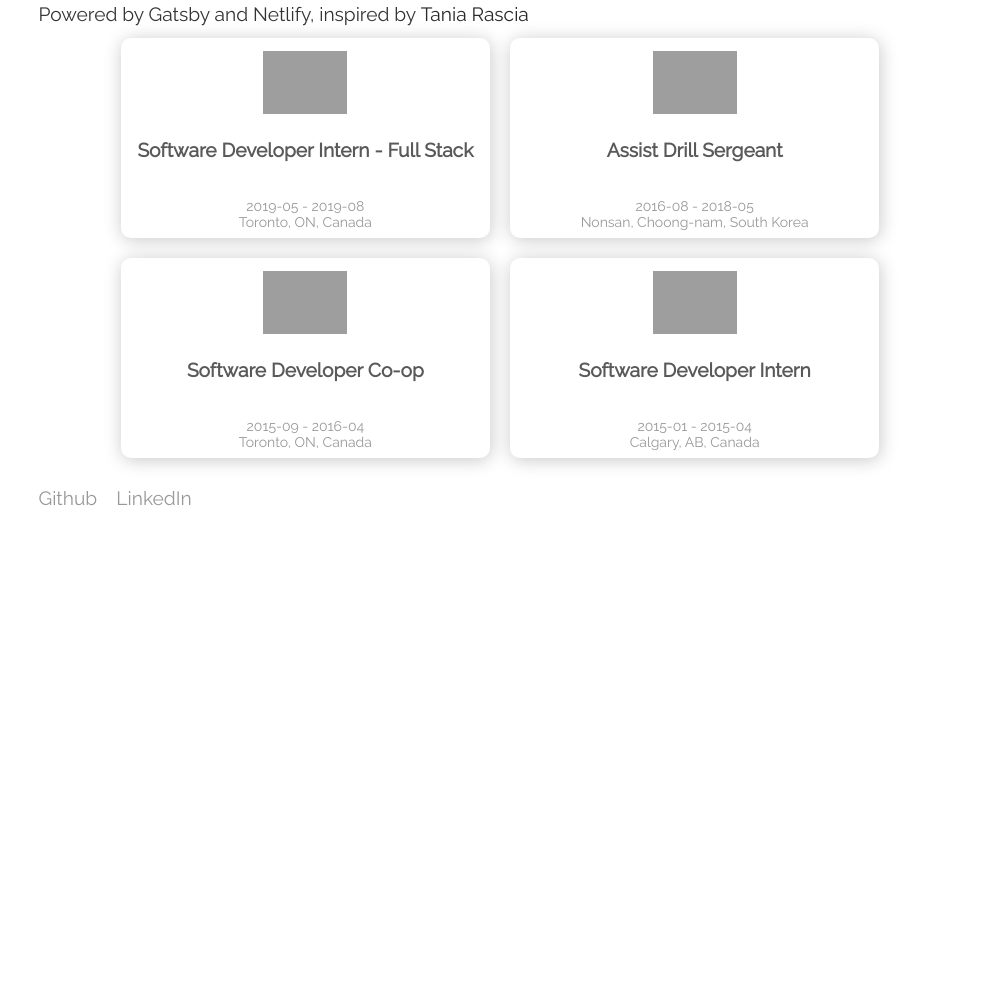
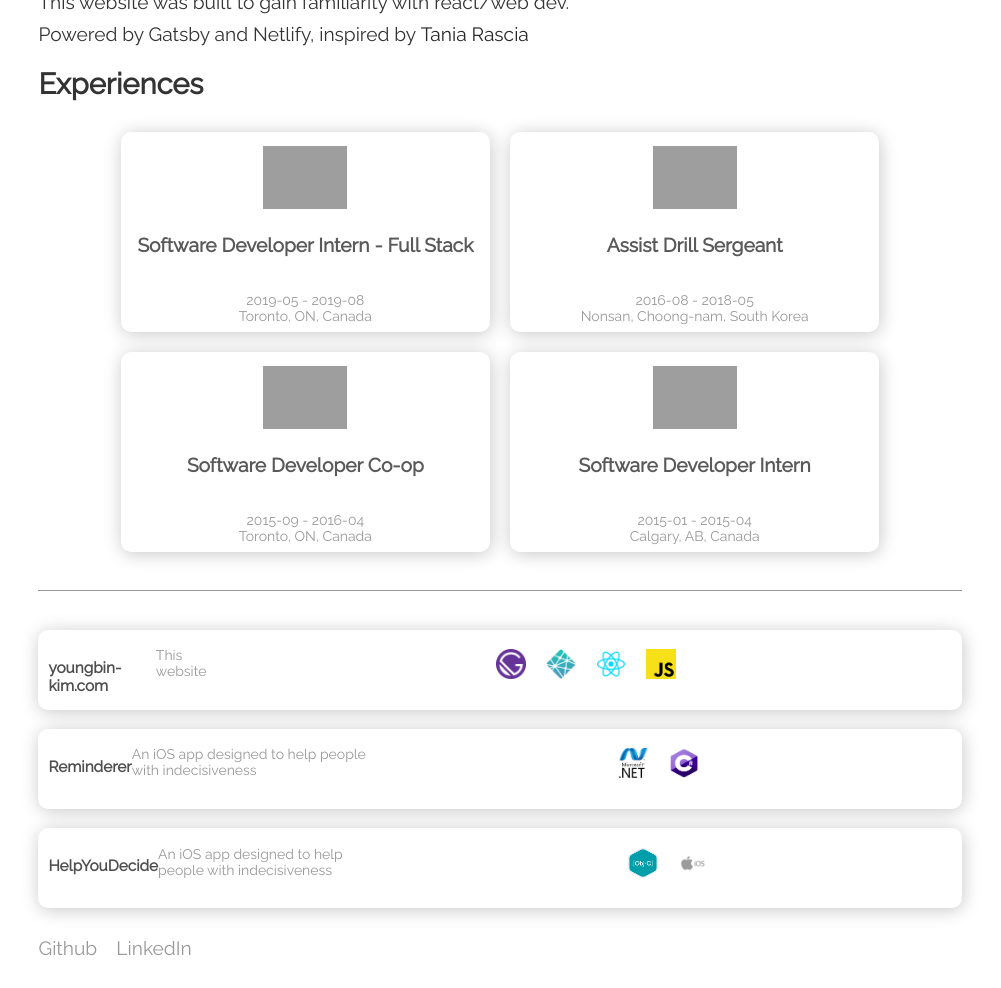
Before and after one commit to lyakyb/youngbin-kim.com, a Gatsby site: page / in a window 1280 px wide. Shown: the part 287-1275 px from the top of the page, without its empty margins (140-1141 px from the left). Before the commit the page ends 825 px from the top, so only its background shows below. Built offline with nearby package versions, Linux system fonts and the light colour scheme; Gatsby itself is replaced by a stand-in of ours; grey boxes are pictures that could not be loaded; a web font is replaced by a local one.

Commit message:
add new icons, update experiences list and rename some components and files

```diff
--- a/src/components/ExperienceList.js
+++ b/src/components/ExperienceList.js
@@ -1,14 +1,21 @@
 import React from "react"
-import Card from "./Card"
+import WorkExperienceCard from "./cards/WorkExperienceCard"
+import ProjectExperienceCard from './cards/ProjectExperienceCard'
 
 export default class ExperienceList extends React.Component {
   render() {
-    const { experiences } = this.props
+    const { workExperiences, projectExperiences } = this.props
     return (
       <div className="experience">
-        <div className="flex-grid">
-          {experiences.reverse().map(experience => {
-            return <Card data={experience} key={experience.company} />
+        <div className="work-flex-grid">
+          {workExperiences.reverse().map(workExperience => {
+            return <WorkExperienceCard data={workExperience} key={workExperience.company} />
+          })}
+        </div>
+        <div className="divider"/>
+        <div className="project-flex-grid">
+          {projectExperiences.reverse().map(projectExperience => {
+            return <ProjectExperienceCard data={projectExperience} key={projectExperience.name} />
           })}
         </div>
       </div>
--- /dev/null
+++ b/src/components/cards/ProjectExperienceCard.js
@@ -0,0 +1,23 @@
+import React from "react"
+import { ImageForFileName } from "../../helpers/imageProvider"
+
+export default class ProjectExperienceCard extends React.Component {
+  render() {
+    const { name, description, techStack, type, link } = this.props.data
+    const techStacks = techStack.map(tech => {
+      return <img src={ImageForFileName(tech)} key={tech} />
+    })
+
+    return (
+      <div className="project-card">
+        <div className="title">
+          <a href={link} target="_blank">
+            {name}
+          </a>
+        </div>
+        <div className="description">{description}</div>
+        <div className="tech-stack">{techStacks}</div>
+      </div>
+    )
+  }
+}
--- a/src/components/Card.js
+++ b/src/components/cards/WorkExperienceCard.js
@@ -1,19 +1,18 @@
 import React from "react"
-import { ImageForFileName } from "../helpers/imageProvider"
+import { ImageForFileName } from "../../helpers/imageProvider"
 
-export default class Card extends React.Component {
+export default class WorkExperienceCard extends React.Component {
 
   render() {
     const { img, position, startDate, endDate, location, techStack, description } = this.props.data
     const techStacks = techStack.map(tech => {
-      const img = ImageForFileName(tech)
       return <img src={ImageForFileName(tech)} key={tech} />
     });
 
     return (
-      <div className="card">
-        <div className="card-container">
-          <div className="card-front">
+      <div className="work-card">
+        <div className="work-card-container">
+          <div className="work-card-front">
             <div className="img">
               <img src={img} />
             </div>
@@ -23,7 +22,7 @@ export default class Card extends React.Component {
               {techStacks}
             </div>
           </div>
-          <div className="card-back">
+          <div className="work-card-back">
             <div className="description">
               {description}
             </div>
--- /dev/null
+++ b/src/data/projectExperiences.js
@@ -0,0 +1,28 @@
+const projectExperiences = [
+  {
+    name: "HelpYouDecide",
+    type: "Personal",
+    link: 'https://www.github.com/lyakyb/HelpYouDecide',
+    description: "An iOS app designed to help people with indecisiveness",
+    techStack: ['objective-c', 'ios'],
+    language: 'objective-c'
+  },
+  {
+    name: "Reminderer",
+    type: "Personal",
+    link: 'https://www.github.com/lyakyb/Reminderer',
+    description: "An iOS app designed to help people with indecisiveness",
+    techStack: ['dotnet', 'csharp'],
+    language: 'csharp'
+  },
+  {
+    name: "youngbin-kim.com",
+    type: "Personal",
+    link: 'https://www.github.com/lyakyb/youngbin-kim.com',
+    description: "This website",
+    techStack: ['gatsby', 'netlify', 'react', 'javascript'],
+    language: 'javascript'
+  },
+]
+
+export default projectExperiences
--- a/src/data/experiences.js
+++ b/src/data/workExperiences.js
@@ -1,4 +1,4 @@
-const experiences = [
+const workExperiences = [
   {
     company: "Matrix Solutions Inc",
     startDate: "2015-01",
@@ -57,4 +57,4 @@ const experiences = [
   },
 ]
 
-export default experiences
+export default workExperiences
--- a/src/helpers/imageProvider.js
+++ b/src/helpers/imageProvider.js
@@ -13,6 +13,9 @@ import rifle from "../images/rifle.png"
 import gasmask from "../images/gasmask.png"
 import grenade from "../images/grenade.png"
 import helmet from "../images/helmet.png"
+import gatsby from "../images/gatsby.png"
+import ios from "../images/ios.png"
+import netlify from '../images/netlify.png'
 
 export const ImageForFileName = fileName => {
   switch (fileName) {
@@ -46,6 +49,12 @@ export const ImageForFileName = fileName => {
       return gasmask
     case "helmet":
       return helmet
+    case "gatsby":
+      return gatsby
+    case "netlify":
+      return netlify
+    case "ios":
+      return ios
     default:
       return ""
   }
--- a/src/pages/index.js
+++ b/src/pages/index.js
@@ -8,14 +8,15 @@ import SEO from "../components/seo"
 import ExperienceList from '../components/ExperienceList'
 
 import Config from "../data/Config"
-import experiences from "../data/experiences"
+import workExperiences from "../data/workExperiences"
+import projectExperiences from "../data/projectExperiences"
 
 const IndexPage = () => (
   <Layout>
     <Helmet title={`${Config.siteTitle} | Home`} />
     <SEO />
     <div className="container brief">
-      <h2>Hello! I'm Bin Kim.</h2>
+      <h1>Hello! I'm Bin Kim.</h1>
       <p>Welcome to my website!</p>
       <p>I am a student currently enrolled in Mechatronics Engineering at University of Waterloo.</p>
       <p>This website was built to gain familiarity with react/web dev. </p>
@@ -28,7 +29,8 @@ const IndexPage = () => (
       </p>
     </div>
     <div className="container experiences">
-      <ExperienceList experiences={experiences} />
+      <h2>Experiences</h2>
+      <ExperienceList workExperiences={workExperiences} projectExperiences={projectExperiences} />
     </div>
   </Layout>
 )
--- a/src/styles/base.scss
+++ b/src/styles/base.scss
@@ -20,3 +20,9 @@ p {
   line-height: 1rem;
   margin: 0.7rem 0;
 }
+
+h1,
+h2,
+h3 {
+  padding-top: 10px;
+}
--- /dev/null
+++ b/src/styles/cards/projectExperienceCard.scss
@@ -0,0 +1,55 @@
+.project-card {
+  box-shadow: 1px 2px 18px rgba(0, 0, 0, 0.22);
+  height: $project-card-height;
+  width: 100%;
+  border-radius: 10px;
+  padding: 10px;
+  position: relative;
+  display: flex;
+  transition: transform 0.4s;
+  transform-style: preserve-3d;
+
+  .title {
+    height: 15%;
+    font-weight: 800;
+    font-size: 0.8rem;
+    margin-top: 1rem;
+    color: darken($light_grey, 25%);
+  }
+
+  .description {
+    height: 10%;
+    font-weight: 550;
+    font-size: 14px;
+    color: $light_grey;
+    margin: 0.4rem 0;
+  }
+
+  .tech-stack {
+    height: 30%;
+    width: 100%;
+    margin-top: 0.5rem;
+    justify-content: center;
+    display: flex;
+    img {
+      margin: 0 10px;
+      width: 30px;
+      height: 30px;
+    }
+  }
+  // .tech-stack {
+  //   padding-left: 3px;
+  //   width: 35%;
+  //   display: grid;
+  //   grid-template-columns: repeat(auto-fill, 40px);
+  //   grid-gap: 20px;
+  //   grid-auto-rows: 40px;
+  //   justify-content: center;
+  // }
+}
+
+@include mobile {
+  .project-card {
+    width: 100%;
+  }
+}
--- a/src/styles/card.scss
+++ b/src/styles/cards/workExperienceCard.scss
@@ -1,4 +1,4 @@
-.card {
+.work-card {
   box-shadow: 1px 2px 18px rgba(0, 0, 0, 0.22);
   height: $card-height;
   width: $card-width-mobile;
@@ -7,22 +7,22 @@
   position: relative;
   display: flex;
 
-  .card-container {
+  .work-card-container {
     height: 100%;
     width: 100%;
     transition: transform 0.4s;
     transform-style: preserve-3d;
     position: relative;
 
-    .card-front,
-    .card-back {
+    .work-card-front,
+    .work-card-back {
       position: absolute;
       width: 100%;
       height: 100%;
       backface-visibility: hidden;
     }
 
-    .card-front {
+    .work-card-front {
       z-index: 2;
       display: flex;
       align-items: center;
@@ -68,7 +68,7 @@
       }
     }
 
-    .card-back {
+    .work-card-back {
       transform: rotateY(180deg);
       z-index: 1;
       display: flex;
@@ -100,10 +100,10 @@
 }
 
 @include mobile {
-  .card {
+  .work-card {
     width: 100%;
-    .card-container {
-      .card-front{
+    .work-card-container {
+      .work-card-front{
         .img {
         }
         .title {
@@ -117,14 +117,18 @@
         .tech-stack {
           display: none;
         }
+
+        .tech-stack.visible {
+          display: flex;
+        }
       }
     }
   }
-  .card:focus {
+  .work-card:focus {
     outline: 0;
   }
-  .card:focus .card-container,
-  .card:hover .card-container {
+  .work-card:focus .work-card-container,
+  .work-card:hover .work-card-container {
     transform: rotateY(180deg);
   }
 }
--- a/src/styles/experienceList.scss
+++ b/src/styles/experienceList.scss
@@ -1,6 +1,6 @@
 .experience {
-  display: flex;
-  .flex-grid {
+  display: block;
+  .work-flex-grid {
     width: 100%;
     display:grid;
     grid-template-columns: repeat(auto-fill, $card-width-mobile);
@@ -8,11 +8,25 @@
     grid-auto-rows: $card-height;
     justify-content: center;
   }
+
+  .divider {
+    margin: 2rem auto;
+    background: $light_grey;
+    width: 100%;
+    height: 1px;
+  }
+
+  .project-flex-grid {
+    width: 100%;
+    display:grid;
+    grid-template-rows: repeat($project-card-height, 100%);
+    grid-gap: 1rem;
+  }
 }
 
 @include mobile {
   .experience {
-    .flex-grid {
+    .work-flex-grid {
       grid-template-columns: repeat(auto-fill, 40%);
     }
   }
--- a/src/styles/index.scss
+++ b/src/styles/index.scss
@@ -5,4 +5,7 @@
 @import './layout.scss';
 @import './navigation.scss';
 @import './experienceList.scss';
-@import './card.scss';
+
+// Cards scss files
+@import './cards/projectExperienceCard.scss';
+@import './cards/workExperienceCard.scss';
--- a/src/styles/variables.scss
+++ b/src/styles/variables.scss
@@ -8,6 +8,7 @@ $width: 1000px;
 $card-height: 200px;
 $card-width: 30vw;
 $card-width-mobile: 80vw;
+$project-card-height: 10vh;
 
 /* Navbar Sizes */
 $nav-height-desktop: 90px;
```
Also changed, not shown: src/images/gatsby.png (added), src/images/ios.png (added), src/images/netlify.png (added).
